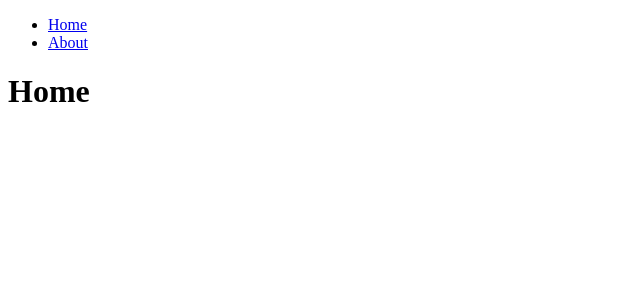
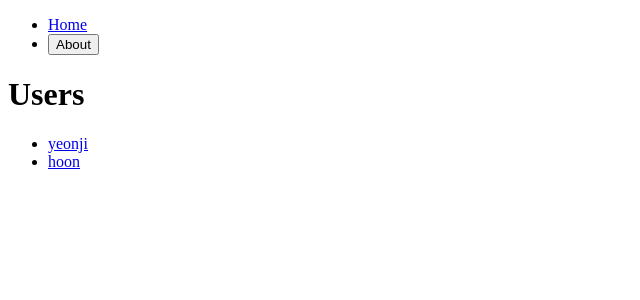
Before and after one commit to yeonjijeon/React-nomad_react_master, a React (Create React App) app: page / in a window 1280 px wide. Shown: the top 300 px of the page, without its empty margins (0-640 px from the left). Built offline with nearby package versions, Linux system fonts and the light colour scheme.

Commit message:
useNavigate, useParams

```diff
--- a/src/App.tsx
+++ /dev/null
@@ -1,11 +0,0 @@
-import Router from "./screens/Router"
-
-function App() {
-  return (
-    <div>
-      <Router/>
-    </div>
-  )
-}
-
-export default App
--- /dev/null
+++ b/src/Root.tsx
@@ -0,0 +1,13 @@
+import {Outlet} from 'react-router-dom'
+import Header from './components/Header'
+
+function Root() {
+  return (
+    <div>
+      <Header/>
+      <Outlet/>
+    </div>
+  )
+}
+
+export default Root
--- /dev/null
+++ b/src/components/ErrorComponent.tsx
@@ -0,0 +1,5 @@
+const ErrorComponent = () => {
+  return <h1>This component crashed</h1>
+}
+
+export default ErrorComponent
--- a/src/components/Header.tsx
+++ b/src/components/Header.tsx
@@ -1,6 +1,10 @@
-import {Link} from 'react-router-dom'
+import {Link, useNavigate} from 'react-router-dom'
 
 const Header = () => {
+  const navigate = useNavigate()
+  const onAboutClick = () => {
+    navigate('/about')
+  }
   return (
     <header>
       <ul>
@@ -8,7 +12,7 @@
           <Link to={'/'}>Home</Link>
         </li>
         <li>
-          <Link to={'/about'}>About</Link>
+          <button onClick={onAboutClick}>About</button>
         </li>
       </ul>
     </header>
--- /dev/null
+++ b/src/db.ts
@@ -0,0 +1,10 @@
+export const users = [
+  {
+    id: 1,
+    name: 'yeonji'
+  },
+  {
+    id: 2,
+    name: 'hoon'
+  }
+]
--- a/src/index.tsx
+++ b/src/index.tsx
@@ -1,11 +1,12 @@
 import React from 'react'
 import ReactDOM from 'react-dom/client'
-import App from './App'
+import {RouterProvider} from 'react-router-dom'
+import router from './screens/Router';
 
 const root = ReactDOM.createRoot(document.getElementById("root") as HTMLElement);
 
 root.render(
   <React.StrictMode>
-    <App />
+    <RouterProvider router={router}/>
   </React.StrictMode>
 )
--- a/src/screens/Home.tsx
+++ b/src/screens/Home.tsx
@@ -1,5 +1,18 @@
+import { users } from "../db"
+import {Link} from 'react-router-dom'
+
 const Home = () => {
-  return <h1>Home</h1>
-}
+  return (
+  <div>
+    <h1>Users</h1>
+    <ul>
+      {users.map(user => (
+        <li key={user.id}>
+          <Link to={`/users/${user.id}`}>{user.name}</Link>
+        </li>
+      ))}
+    </ul>
+  </div>
+)}
 
 export default Home
--- /dev/null
+++ b/src/screens/NotFount.tsx
@@ -0,0 +1,7 @@
+const NotFound = () => {
+  return(
+  <h1>404 Not Found.</h1>
+  )
+}
+
+export default NotFound
--- a/src/screens/Router.tsx
+++ b/src/screens/Router.tsx
@@ -1,18 +1,33 @@
-import { BrowserRouter, Route, Routes } from "react-router-dom"
-import Header from "../components/Header"
+import { createBrowserRouter } from "react-router-dom"
+import Root from "../Root"
+import About from "./About"
 import Home from "./Home"
-import About from "./About"
+import NotFound from "./NotFount"
+import ErrorComponent from "../components/ErrorComponent"
+import User from "./users/User"
 
-const Router = () => {
-  return (
-    <BrowserRouter>
-      <Header/>
-      <Routes>
-        <Route path="/" element={<Home/>}/>
-        <Route path="/about" element={<About/>}/>
-      </Routes>
-    </BrowserRouter>
-  )
-}
 
-export default Router
+const router = createBrowserRouter([
+  {
+    path: '/',
+    element: <Root />,
+    errorElement: <NotFound/>,
+    children: [
+      {
+        path: '',
+        element: <Home/>,
+        errorElement: <ErrorComponent/>
+      },
+      {
+        path: 'about',
+        element: <About/>,
+      },
+      {
+        path: 'users/:userId',
+        element: <User />,
+      }
+    ]
+  },
+])
+
+export default router
--- /dev/null
+++ b/src/screens/users/User.tsx
@@ -0,0 +1,7 @@
+const User = () => {
+  return(
+    <h1>User</h1>
+  )
+}
+
+export default User
```
